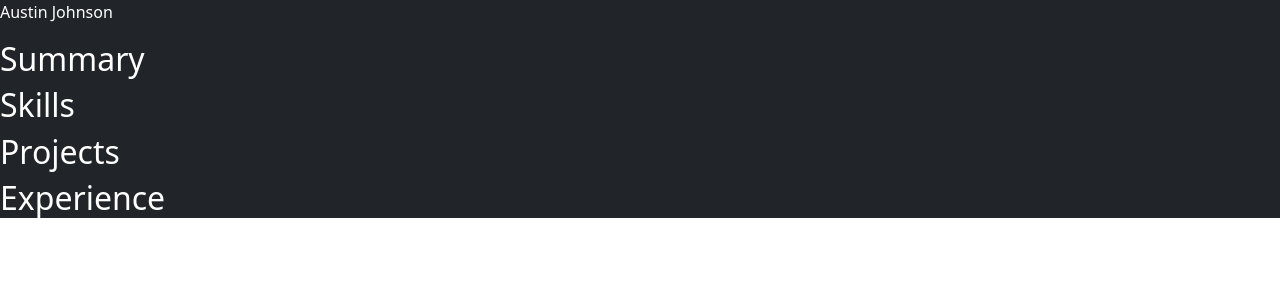
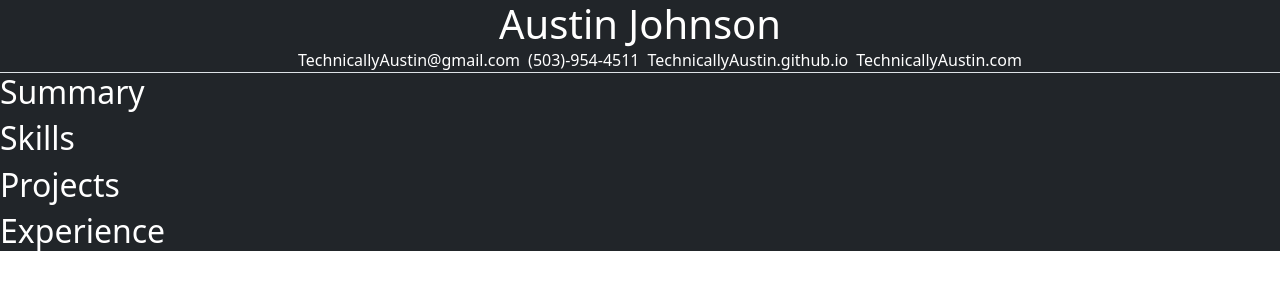
Before and after one commit to TechnicallyAustin/austin-johnson-resume, a plain HTML site: page index.html in a window 1280 px wide. Drawn offline with nearby package versions, Linux system fonts and the light colour scheme.

Commit message:
header completed

```diff
--- a/css/styles.css
+++ b/css/styles.css
@@ -2,3 +2,7 @@ body{
     width: 100vw;
     height: 100vh;
 }
+
+.nav-links{
+    grid-template-columns: 1fr 1fr 1fr 1fr;
+}
--- a/src/api.js
+++ b/src/api.js
@@ -1,13 +1,42 @@
 const resume = (() => {
     const header = () => {
-        const header = document.body.appendChild(document.createElement("header"))
-        const nav = header.appendChild(document.createElement("nav"))
-        nav.setAttribute("class", "nav bg-dark")
+        const head = document.body.appendChild(document.createElement("header"))
+        head.setAttribute("class", "header bg-dark d-flex flex-column align-items-center border-bottom")
+        const title = head.appendChild(document.createElement("h1"))
+        title.setAttribute("class", " nav-title text-white mb-0")
+        title.textContent = "Austin Johnson"
 
-        const title = nav.appendChild(document.createElement("p"))
-        title.setAttribute("class", " nav-title text-white")
-        title.textContent = "Austin Johnson"
+        const nav = () => {
+            const nav = head.appendChild(document.createElement("nav"))
+            nav.setAttribute("class", "contact-info bg-dark list-unstyled list-inline ")
+
+            const navLinks = () => {
+            const info = nav.appendChild(document.createElement("ul"));
+            info.setAttribute("class", "nav-links list-inline-item col")
+
+            const email = nav.appendChild(document.createElement("li"))
+            email.textContent = "TechnicallyAustin@gmail.com"
+            email.setAttribute("class", "email text-white list-inline-item col");
+
+            const phone = nav.appendChild(document.createElement("li"));
+            phone.setAttribute("class", "phone text-white list-inline-item col mw-75");
+            phone.textContent = "(503)-954-4511"
+
+            const github = nav.appendChild(document.createElement("li"));
+            github.setAttribute("class", "github text-white list-inline-item col");
+            github.textContent = "TechnicallyAustin.github.io"
+
+            const profile = nav.appendChild(document.createElement("li"));
+            profile.setAttribute("class", "profile text-white list-inline-item col");
+            profile.textContent = "TechnicallyAustin.com"
+            };
+            navLinks()
+
+        };
+        nav()
+
     }
+
 
     const main = () => {
         const content = document.body.appendChild(document.createElement("main"));
@@ -23,21 +52,34 @@ const resume = (() => {
             section.setAttribute("class", `${item.toLowerCase()}`)
 
             const title = section.appendChild(document.createElement("h2"))
-            title.setAttribute("class", "summary-title text-white")
+            title.setAttribute("class", `${item.toLowerCase()}-item text-white`)
             title.textContent = `${item}`
         }
     }
 
-    const articles = () => {
-
+    const summary = () => {
+        const section = document.querySelector(".summary");
+        const article = section.appendChild(document.createElement("article"));
+        const list = section.appendChild(document.createElement("ul"))
+    }
+    const skills = () => {
+        const section = document.querySelector(".skills");
+        const article = section.appendChild(document.createElement("article"));
+        const list = section.appendChild(document.createElement("ul"));
+    }
+    const projects = () => {
+        const section = document.querySelector(".projects");
+        const article = section.appendChild(document.createElement("article"));
+        const list = section.appendChild(document.createElement("ul"));
+    }
+    const experience = () => {
+        const section = document.querySelector(".experience");
+        const article = section.appendChild(document.createElement("article"));
     }
 
     const footer = () => {}
 
-
-
-
-    return {header, main, sections, footer}
+    return {header, main, sections,summary, skills, projects, experience, footer}
 })();
 
 resume.header()
```
